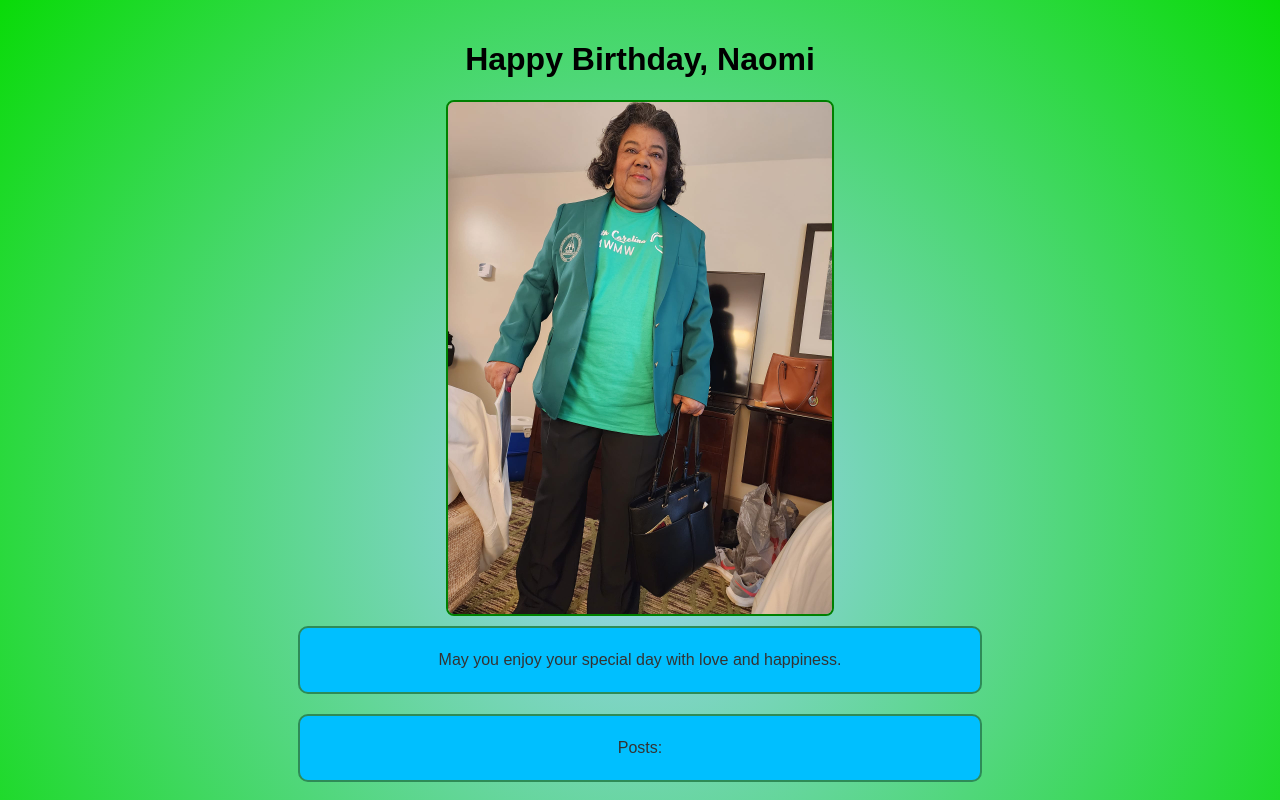
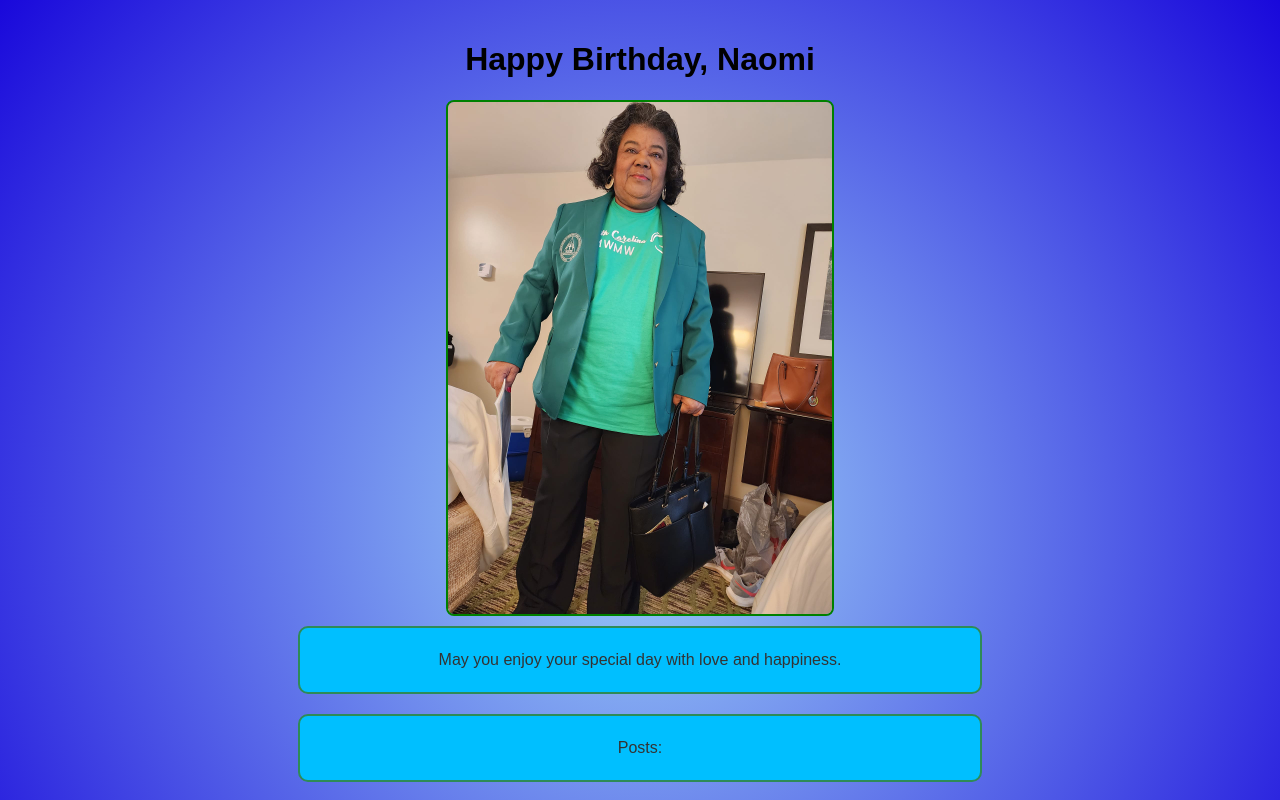
Before and after one commit to blovelace84/new-birthday-repo, a React (Create React App) app in the folder birthday/: page / in a window 1280 px wide. Shown: the top 800 px of the page. Built offline with nearby package versions, Linux system fonts and the light colour scheme; no server answers; the database is empty.

Commit message:
Update styles.css

```diff
--- a/birthday/src/styles.css
+++ b/birthday/src/styles.css
@@ -1,6 +1,6 @@
 body{
   background: rgb(10,143,235);
-  background: radial-gradient(circle, rgba(10,143,235,0.39539565826330536) 0%, rgba(9,219,8,1) 100%);
+  background: radial-gradient(circle, rgba(10,143,235,0.39539565826330536) 0%, rgba(25,8,219,1) 100%);
   font-family: Arial, Helvetica, sans-serif;
 }
 
```
